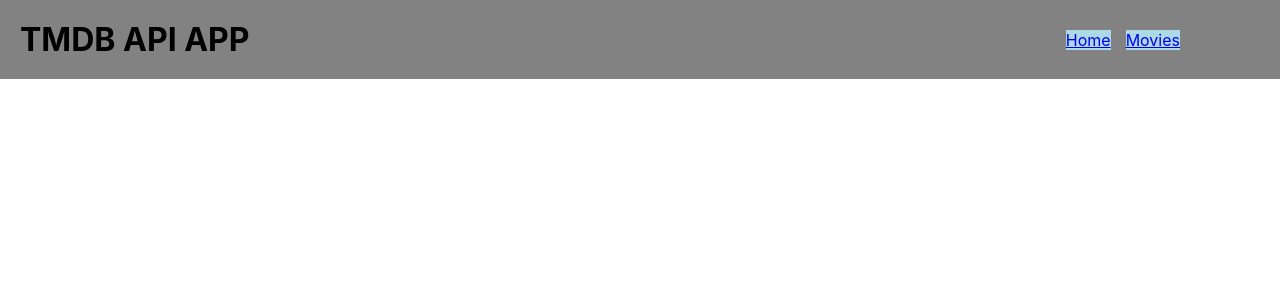
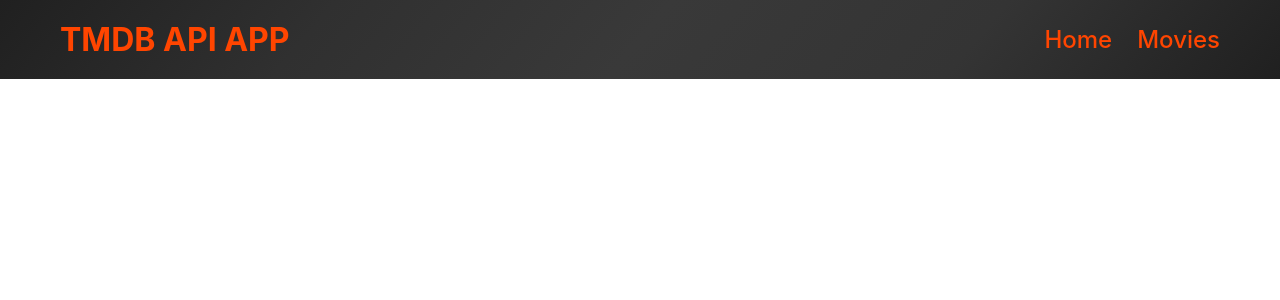
Before and after one commit to SzymonOgniewski/Movies, a React (Create React App) app: page / in a window 1280 px wide. Shown: the top 300 px of the page. Built offline with nearby package versions, Linux system fonts and the light colour scheme.

Commit message:
some preparations

```diff
--- a/src/components/Layout/Layout.js
+++ b/src/components/Layout/Layout.js
@@ -7,7 +7,9 @@ export const Layout = () => {
         <div className={css.container}>
           <div className={css.navBar}>
             <div>
-              <h1>TMDB API APP</h1>
+              <navLink to="/home" className={css.navLink}>
+                <h1 className={css.logo}>TMDB API APP</h1>
+              </navLink>
             </div>
             <nav className={css.nav}>
               <NavLink to="/home" className={css.navLink}>
--- a/src/components/Layout/layout.module.css
+++ b/src/components/Layout/layout.module.css
@@ -1,10 +1,19 @@
 .header {
-  background-color: #828282;
+  background: linear-gradient(
+    130deg,
+    rgba(32, 32, 32, 1) 0%,
+    rgba(48, 48, 48, 1) 25%,
+    rgba(57, 57, 57, 1) 50%,
+    rgba(52, 52, 52, 1) 75%,
+    rgba(32, 32, 32, 1) 100%
+  );
+  padding: 20px 0;
 }
 .container {
   min-width: 320px;
   max-width: 1200px;
-  padding: 20px;
+  padding: 0 20px;
+  margin: 0 auto;
 }
 .navBar {
   display: flex;
@@ -13,9 +22,22 @@
 .nav {
   align-self: center;
   display: flex;
-  gap: 15px;
+  gap: 25px;
+  height: 100%;
 }
 .navLink {
-  height: 100%;
-  background-color: lightblue;
+  color: orangered;
+  font-size: 24px;
+  font-weight: 500;
 }
+
+.navLink:hover {
+  color: orange;
+  transform: scale(1.25);
+  transition: all 0.25s ease;
+}
+
+.logo {
+  font-size: 32px;
+  cursor: pointer;
+}
--- a/src/index.css
+++ b/src/index.css
@@ -4,6 +4,7 @@
   box-sizing: border-box;
   margin: 0;
   padding: 0;
+  text-decoration: none;
 }
 body {
   margin: 0;
```
